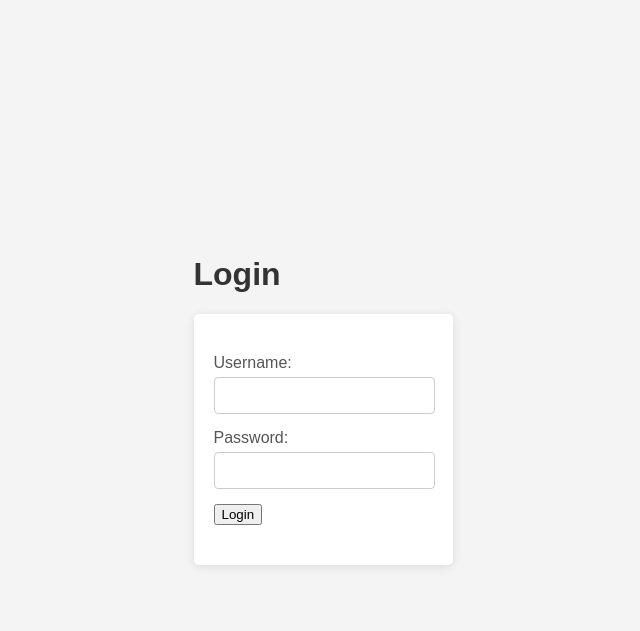
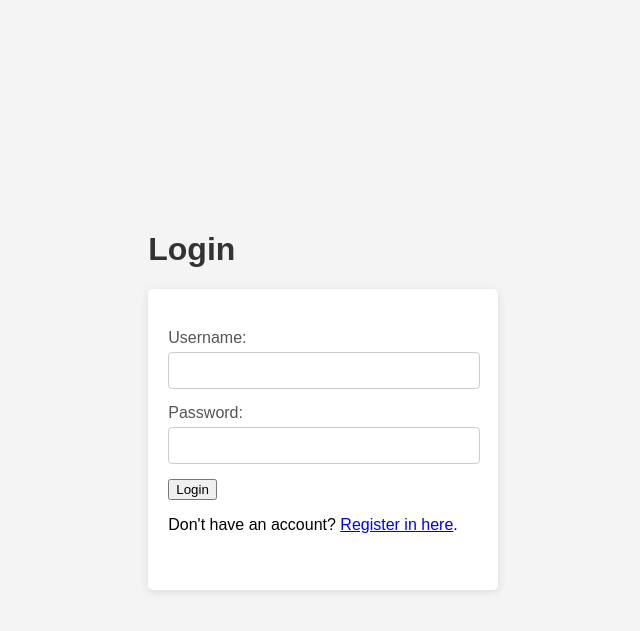
Before and after one commit to mani1312-code/-Little-Lemon-Restaurant, a Django app: page /login/ in a window 1280 px wide. Shown: the top 631 px of the page, without its empty margins (317-957 px from the left). Run offline with Django 4.2, Linux system fonts and the light colour scheme; some web fonts are replaced.

Commit message:
Add registration link to login page

```diff
--- a/littlelemon/user/templates/login.html
+++ b/littlelemon/user/templates/login.html
@@ -17,6 +17,7 @@
         <input type="hidden" name="next" value="{{ request.GET.next }}">
     {% endif %}
     <button type="submit">Login</button>
+    <p>Don't have an account? <a href="{% url 'user:register' %}">Register in here</a>.</p>
 </form>
 {% if messages %}
     <ul>
```
Also changed, not shown: littlelemon/db.sqlite3.
